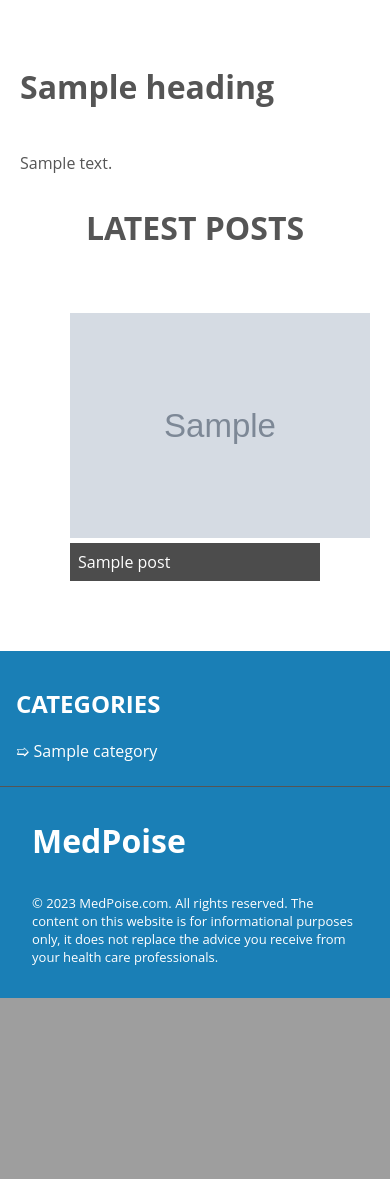
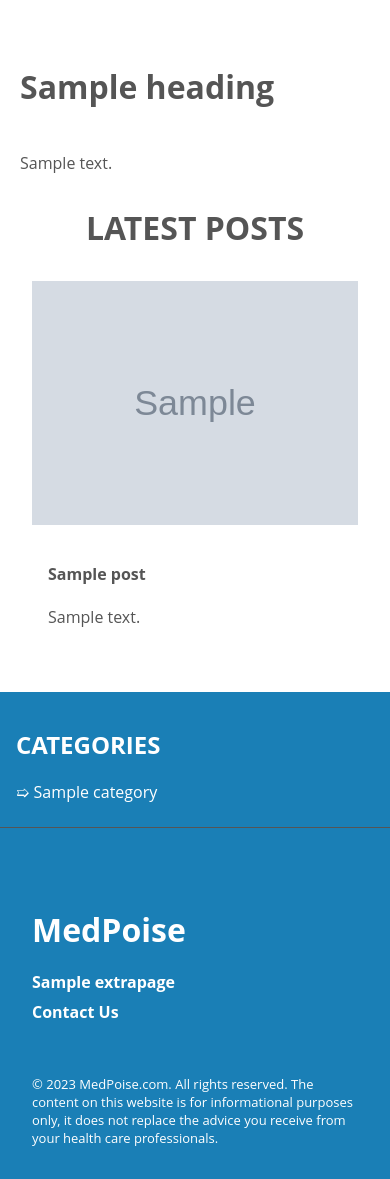
Before and after one commit to M-Jawad-Ch/Zaidi, a Django app: template blog/templates/index.html in a window 390 px wide. Shown: the part 620-1799 px from the top of the page. Before the commit the page ends 1618 px from the top, so only its background shows below. Run offline with Django 4.2, Linux system fonts and the light colour scheme; tables that the repository leaves empty hold one stand-in row (values such as "Sample post"); the template is opened without the code that fills it: values that come from a table or form of the project are taken from there, most other values are stand-ins (such as "Sample title", 1, 10 or a date in 2020); grey boxes marked "Sample" are stand-in pictures.

Commit message:
Index page

```diff
--- a/blog/static/index.css
+++ b/blog/static/index.css
@@ -16,7 +16,6 @@
 
 .heading-text {
     background-color: rgba(0, 0, 0, 0.4);
-    /* display: inline; */
     padding: 0.25rem 0.7rem;
     max-width: fit-content;
 }
@@ -53,36 +52,7 @@
 }
 
 .posts-container {
-    display: flex;
-    justify-content: center;
     margin-bottom: 3em;
-}
-
-.posts {
-    width: min-content;
-    display: inline-block;
-}
-
-.post {
-    height: 300px;
-    display: flex;
-    flex-direction: column;
-    justify-content: center;
-    margin: 1em
-}
-
-.post h4 {
-    font-size: large;
-    margin: 0;
-}
-
-
-
-
-
-.post-image {
-    width: 300px;
-    height: auto;
 }
 
 .text {
@@ -91,8 +61,56 @@
     padding: 0.5em;
 }
 
+.post {
+    display: flex;
+    margin: 1em;
+}
+
+.post img {
+    width: 300px;
+    height: auto;
+    margin: auto 0;
+}
+
+.post .text-container {
+    padding: 1em;
+}
+
+.post .post-body {
+    overflow: hidden;
+    text-overflow: ellipsis;
+    display: -webkit-box;
+    -webkit-line-clamp: 4;
+    -webkit-box-orient: vertical;
+}
+
+
 footer {
     margin-top: 0;
+}
+
+@media (max-width: 1000px) {
+    .image-text {
+        margin: 0;
+    }
+
+    .heading-text {
+        max-width: fit-content;
+    }
+
+    .main-content h1 {
+        margin-left: 0.25rem;
+    }
+
+    .body-text {
+        margin-left: 0.25rem;
+    }
+}
+
+@media (max-width: 500px) {
+    .main-content {
+        margin: 1rem;
+    }
 }
 
 @media (max-width: 900px) {
@@ -116,40 +134,19 @@ footer {
     .right-section {
         min-height: fit-content;
     }
+
+    .post img {
+        width: 250px;
+    }
 }
 
 @media (max-width: 700px) {
-    .posts-container {
-        display: block;
-        width: min-content;
-        margin: 0 auto;
+    .post {
+        flex-direction: column;
+        margin-bottom: 3em;
     }
 
-    .image-text {
-        margin: 0;
-    }
-
-    .heading-text {
-        max-width: fit-content;
-    }
-
-    .main-content h1 {
-        margin-left: 0.25rem;
-    }
-
-    .body-text {
-        margin-left: 0.25rem;
+    .post img {
+        width: 100%;
     }
 }
-
-@media (max-width: 500px) {
-    .main-content {
-        margin: 1rem;
-    }
-}
-
-@media (max-width: 400px) {
-    .post {
-        width: 250px;
-    }
-}
--- a/blog/static/main.css
+++ b/blog/static/main.css
@@ -76,6 +76,7 @@ footer {
     background-color: var(--theme-color);
     color: white;
     padding: 3em;
+    padding-top: 6em;
     /* margin-top: 3em; */
     border-top: #555 solid 1px;
 }
@@ -106,8 +107,28 @@ footer .header-items-container li {
 
 
 @media (max-width: 1000px) {
-    .header-items-container {
+    header .header-items-container {
         display: none;
+    }
+
+    footer {
+        padding: 2em;
+        padding-top: 5em;
+        justify-content: center;
+    }
+
+    .top {
+        display: flex;
+        flex-direction: column;
+    }
+
+    footer .header-items-container {
+        flex-direction: column;
+        padding-left: 0;
+    }
+
+    footer .header-items-container li {
+        margin: 0.25em 0;
     }
 
     .sections {
@@ -118,11 +139,6 @@ footer .header-items-container li {
         width: 100%;
     }
 
-    footer {
-        padding: 2em;
-        justify-content: center;
-    }
-
     header {
         justify-content: center;
     }
--- a/blog/templates/extra_page.html
+++ b/blog/templates/extra_page.html
@@ -5,7 +5,7 @@
 {% block css %}
 {% load static %}
 <link rel="stylesheet" href="{% static '/extra_page.css' %}">
-<link rel="canonical" href="https://www.medpoise.com/{{ slug }}/" />
+<link rel="canonical" href="https://www.medpoise.com{{ link }}" />
 {% endblock %}
 
 {% block image %}
--- a/blog/templates/index.html
+++ b/blog/templates/index.html
@@ -36,34 +36,19 @@
             {% if latest_posts %}
             <h3>LATEST POSTS</h3>
             <div class="posts-container">
-                <div class="posts">
-                    {% for post in latest_posts %}
-                    {% if forloop.counter0|divisibleby:2 %}
+                {% for post in latest_posts %}
+                <a href="{{ post.link }}">
                     <div class="post">
-                        <a href="{{ post.link }}">
-                            <img class="post-image" src="{{ post.image }}" alt="">
-                            <div class="text">
-                                {{ post.title }}
+                        <img src="{{ post.image }}">
+                        <div class="text-container">
+                            <h4>{{ post.title }}</h4>
+                            <div class="post-body">
+                                {{ post.desc }}
                             </div>
-                        </a>
+                        </div>
                     </div>
-                    {% endif %}
-                    {% endfor %}
-                </div>
-                <div class="posts">
-                    {% for post in latest_posts %}
-                    {% if not forloop.counter0|divisibleby:2 %}
-                    <div class="post">
-                        <a href="{{ post.link }}">
-                            <img class="post-image" src="{{ post.image }}" alt="">
-                            <div class="text">
-                                {{ post.title }}
-                            </div>
-                        </a>
-                    </div>
-                    {% endif %}
-                    {% endfor %}
-                </div>
+                </a>
+                {% endfor %}
             </div>
             {% endif %}
         </div>
--- a/blog/templates/main.html
+++ b/blog/templates/main.html
@@ -58,7 +58,7 @@
             <ul class="header-items-container">
                 {% for page in request.extra_pages %}
                 {% if page.slug %}
-                <li><a href="/{{ page.slug }}/">{{ page.name }}</a></li>
+                <li><a href="{{ page.link }}">{{ page.name }}</a></li>
                 {% endif %}
                 {% endfor %}
                 <li><a href="/contact-us/">Contact Us</a></li>
--- a/blog/views.py
+++ b/blog/views.py
@@ -30,7 +30,8 @@ def index(req: HttpRequest):
             'category': article.category.slug,
             'slug': article.slug,
             'image': article.image.image.url,
-            'link': article.get_absolute_url()
+            'link': article.get_absolute_url(),
+            'desc': article.summary
         } for article in latest_posts],
 
     })
@@ -50,6 +51,7 @@ def extra_page(req: HttpRequest, extra_page: str):
         'title': page.title,
         'body': page.body,
         'image': page.image.image.url if page.image else None,
+        'link': page.get_absolute_url()
     }) if page and page.visible else return_404(req)
 
 
```
